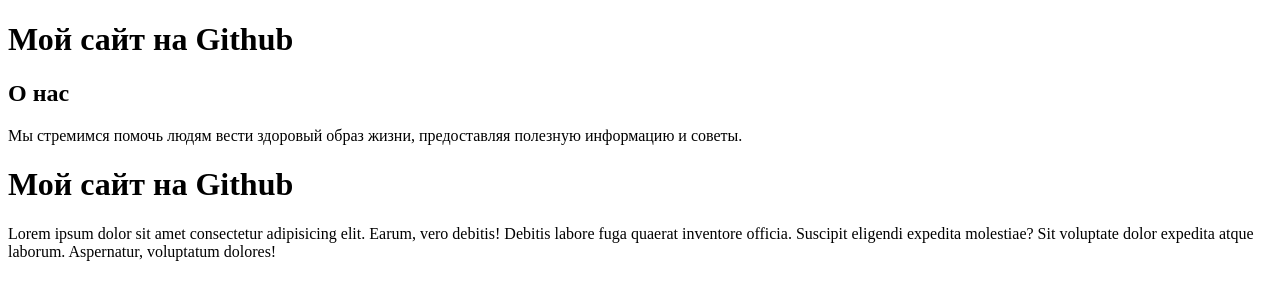
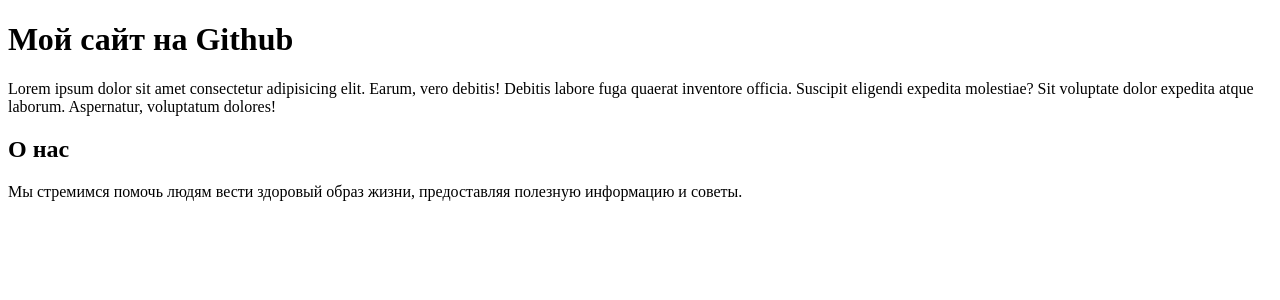
Before and after one commit to Seda02/githublearn, a plain HTML site: page index.html in a window 1280 px wide. Drawn offline with Linux system fonts and the light colour scheme.

Commit message:
разрешил конфликты

```diff
--- a/index.html
+++ b/index.html
@@ -7,14 +7,15 @@
 </head>
 <body>
   <h1>Мой сайт на Github</h1>
+  <p>Lorem ipsum dolor sit amet consectetur adipisicing elit. Earum, vero debitis! Debitis labore fuga quaerat inventore officia. Suscipit eligendi expedita molestiae? Sit voluptate dolor expedita atque laborum. Aspernatur, voluptatum dolores!</p>
 </body>
+
 </html>
 <section id="about">
     <h2>О нас</h2>
     <p>Мы стремимся помочь людям вести здоровый образ жизни, предоставляя полезную информацию и советы.</p>
 </section>
-<h1>Мой сайт на Github</h1>
-<p>Lorem ipsum dolor sit amet consectetur adipisicing elit. Earum, vero debitis! Debitis labore fuga quaerat inventore officia. Suscipit eligendi expedita molestiae? Sit voluptate dolor expedita atque laborum. Aspernatur, voluptatum dolores!</p>
+
 </body>
 
 </html>
```
